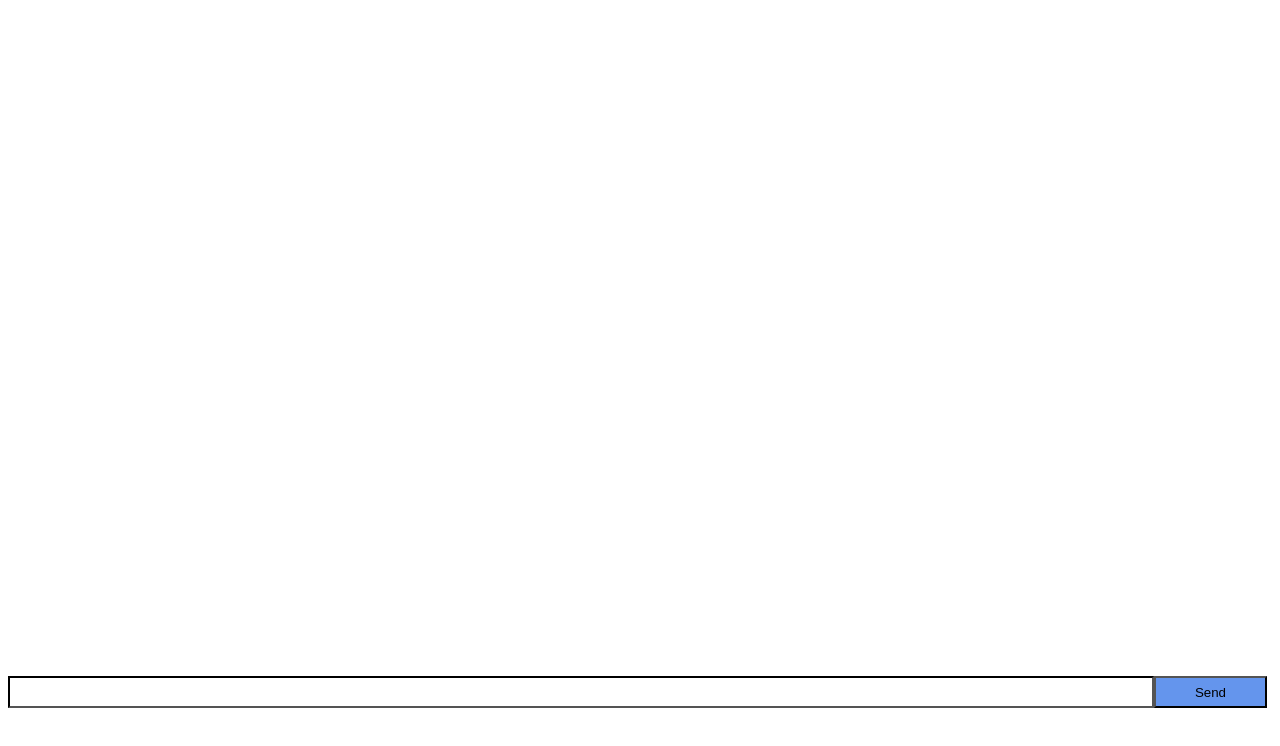
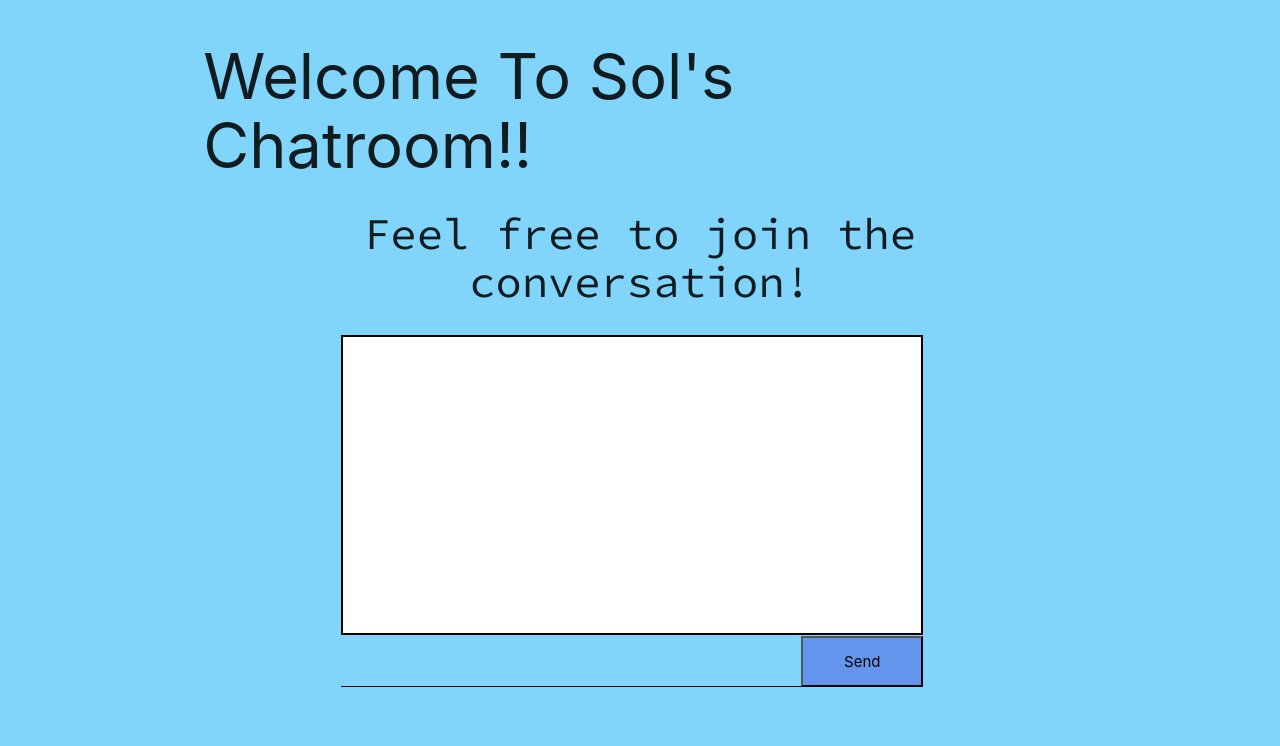
Before and after one commit to SolJCam/socket.io, a website: page views/index.html in a window 1280 px wide. Drawn offline with nearby package versions, Linux system fonts and the light colour scheme; files that its build step writes are made by us from their sources; files whose address does not match are found by name.

Commit message:
coming along nicely

```diff
--- a/public/stylesheet/styles.css
+++ b/public/stylesheet/styles.css
@@ -1,8 +1,12 @@
+html {
+	overflow-y: hidden;
+	font-family: 'Source Code Pro';
+}
+
 button {
-	height: 32px;
-	width: 9%;
+	height: 51px;
+	width: 122px;
 	position: relative;
-	top: 660px;
 	background-color: #6495ED;
 	border-color: #000000;
 }
@@ -11,10 +15,28 @@ ul {
 	padding: 0px;
 }
 
+li {
+	word-wrap: break-word;
+	font-family: 'Source Code Pro'
+}
+
+h2, h3 {
+	font-family: 'Source Code Pro';
+	text-align: center;
+}
+
 #chat {
-	width: 90%;
-	height: 26px;
+	width: 460px;
+	height: 51px;
 	border-color: #000000;
 	position: relative;
-	top: 660px;
 }
+
+#mine {
+	background-color:white;
+	height:300px;
+	width: 582px;
+	border:2px solid;
+	border-color:#000000;
+	overflow-y: scroll;
+}
--- a/views/index.html
+++ b/views/index.html
@@ -1,18 +1,32 @@
 <!DOCTYPE html>
-<html>
+<html class="light-blue lighten-3">
 <head>
 	<title>socket.io</title>
 	<link rel="stylesheet" type="text/css" href="stylesheet/styles.css">
+	<link rel="stylesheet" href="https://cdnjs.cloudflare.com/ajax/libs/materialize/0.96.1/css/materialize.min.css">
+	<link href='http://fonts.googleapis.com/css?family=Source+Code+Pro' rel='stylesheet' type='text/css'>
 	<script src="//code.jquery.com/jquery-1.11.3.min.js"></script>
 	<script src="/socket.io/socket.io.js"></script>
 	<script src="scripts/scripts.js"></script>
+  	<script src="https://cdnjs.cloudflare.com/ajax/libs/materialize/0.96.1/js/materialize.min.js"></script>
 </head>
 <body>
-	<!-- <h1>Hey what the f#@*!<h1> -->
-	<ul id="messages">
-	<form action="">
-	<input id="chat" autocomplete="off" /><button>Send</button>
-	</form>
-	</ul>
+	<div class="container">
+		<div class="row">
+			<div class="col s12">
+				<h1>Welcome To Sol's Chatroom!!</h1>
+				<h3>Feel free to join the conversation!<h3>
+			</div>
+			<div class="col s8 offset-s2" style="padding:0px">
+				<div id="mine">
+					<ul id="messages">
+					</ul>
+				</div>
+				<form action="">
+					<input id="chat" autocomplete="off" /><button>Send</button>
+				</form>
+			</div>
+		</div>
+	</div>
 </body>
 </html>
```
